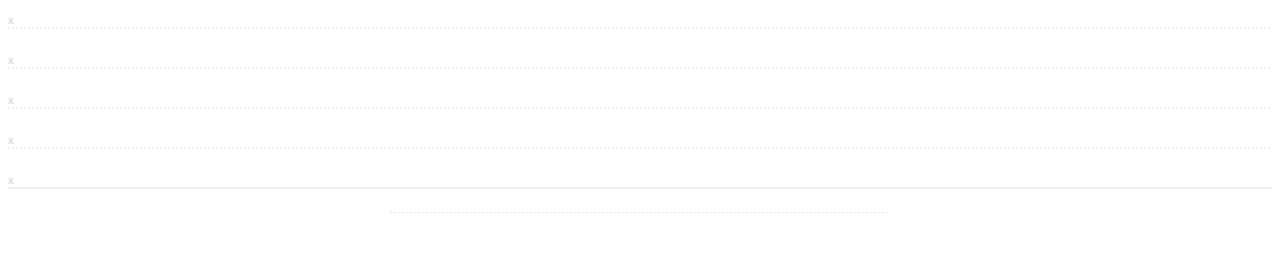
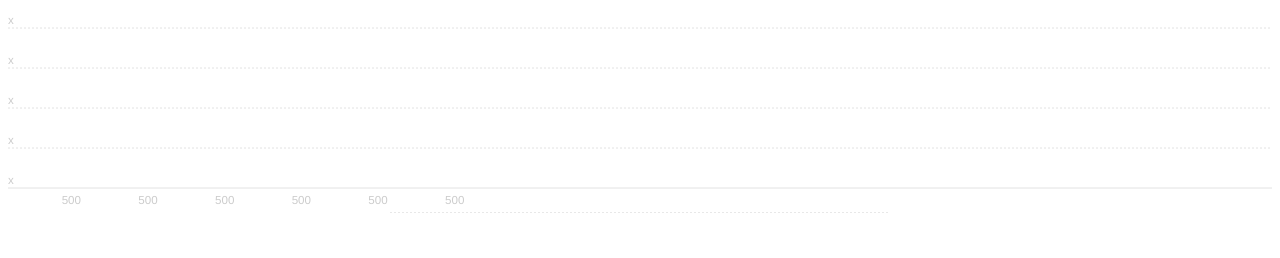
Before and after one commit to adamwbowman/svelte-charts, a Svelte app: page / in a window 1280 px wide. Shown: the top 258 px of the page. Built offline with nearby package versions, Linux system fonts and the light colour scheme.

Commit message:
scaling logic

```diff
--- a/src/App.svelte
+++ b/src/App.svelte
@@ -16,6 +16,15 @@
 // working
 import { scaleLinear } from 'd3-scale';
 
+const points = [
+	{ year: 1990, birthrate: 16.7 },
+	{ year: 1995, birthrate: 14.6 },
+	{ year: 2000, birthrate: 14.4 },
+	{ year: 2005, birthrate: 14 },
+	{ year: 2010, birthrate: 13 },
+	{ year: 2015, birthrate: 12.4 }
+];
+
 const xTicks = [1990, 1995, 2000, 2005, 2010, 2015];
 const yTicks = [0, 5, 10, 15, 20];
 const padding = { top: 20, right: 15, bottom: 20, left: 25 }
@@ -31,20 +40,16 @@ $: xScale = scaleLinear()
 $: yScale = scaleLinear()
 	// .domain([0, Math.max.apply(null, yTicks)])
 	// .range([height - padding.bottom, padding.top]);
-	.domain([0, Math.max.apply(null, yTicks)])
+	.domain([0, 20])
 	.range([180, 20])
 
-// let scale = d3.scaleLinear()
-	// .domain([0, 100])
-	// .range([0, 500]);
-// let axis = d3.axisBottom(scale);
-
-// d3.select('svg g')
-// 	.call(axis);
+$: innerWidth = width - (padding.left + padding.right);
+$: barWidth = innerWidth / xTicks.length;
 </script>
 
 <main>
 <svg width="600" height="100">
+	<!-- y axis -->
 	<g class="axis y-axis">
 		{#each yTicks as tick}
 		<g class="tick tick-{tick}"
@@ -52,6 +57,15 @@ $: yScale = scaleLinear()
 			<line x2="100%"></line>
 			<text y="-4">x</text>
 		</g>
+		{/each}
+	</g>
+	<!-- x axis -->
+	<g class="axis x-axis">
+		{#each points as point, i}
+			<g class="tick"
+			transform="translate({xScale(i)},{height})">
+				<text x="{barWidth/2}" y="-4">{width}</text>
+			</g>
 		{/each}
 	</g>
 </svg>
```
